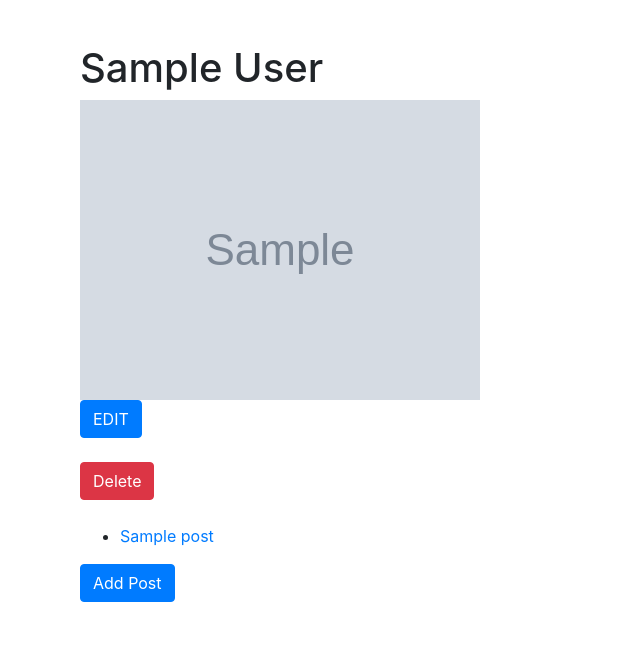
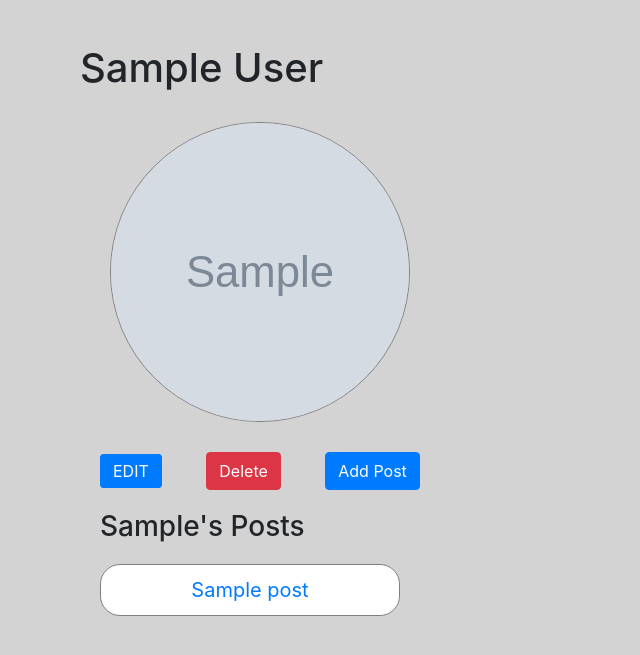
Before and after one commit to gmergola/Blog, a Flask app: page /users/1 in a window 1280 px wide. Shown: the part 56-711 px from the top of the page, without its empty margins (0-640 px from the left). Run offline with Flask 2, Linux system fonts and the light colour scheme; tables that the repository leaves empty hold one stand-in row (values such as "Sample post"); grey boxes marked "Sample" are stand-in pictures; some libraries are stand-ins or nearby versions.

Commit message:
added a lot of styling, fixed edit user form

```diff
--- a/app.py
+++ b/app.py
@@ -27,6 +27,7 @@ def show_all_users():
     """ Show a list of all users. """
 
     users = User.query.all()
+    print(users)
 
     return render_template('/users.html',
                             users=users)
--- a/models.py
+++ b/models.py
@@ -28,7 +28,7 @@ class User(db.Model):
     last_name = db.Column(db.String(30),
                             nullable=False)
 
-    image_url = db.Column(db.String(50),
+    image_url = db.Column(db.Text,
                             nullable=True,
                             default="/static/default.png")
 
--- a/static/app.css
+++ b/static/app.css
@@ -1,8 +1,10 @@
 .app-container {
   margin-left: 5rem;
   margin-top: 100px;
+  background-color: lightgray;
 }
 
+/***************************** NAVBAR ********************************/
 .pages {
   font-size: 20px;
   text-decoration: none;
@@ -14,3 +16,118 @@
   text-decoration: none;
   color: rgb(129, 129, 129);
 }
+
+/***************************** USERS ********************************/
+
+.users-list-title {
+  display: inline-block;
+  margin-bottom: 30px;
+}
+.users-link {
+  border: 2px solid black;
+  margin-top: 25px;
+  display: block;
+  width: 300px;
+  padding-top: 30px;
+  padding-bottom: 30px;
+  text-align: center;
+  font-size: 20px;
+  border-radius: 20px;
+  background-color: white;
+}
+
+.users-link:hover {
+  opacity: 0.5;
+  text-decoration: none;
+}
+
+.add-users-button {
+  margin-left: 20px;
+}
+
+.users-img {
+  width: 70px;
+  height: 70px;
+  margin-right: 15px;
+  margin-left: -50px;
+  border-radius: 50%;
+}
+
+/***************************** USER ********************************/
+
+.user-img {
+  height: 300px;
+  width: 300px;
+  border-radius: 50%;
+  margin: 30px;
+  display: block;
+  border: 1px solid grey;
+}
+
+.user-button {
+  display: inline;
+  margin: 20px;
+}
+
+.user-posts-title{
+  margin: 20px;
+}
+
+.user-posts {
+  display: block;
+  margin: 20px;
+  border: 1px solid grey;
+  width: 300px;
+  padding: 10px;
+  border-radius: 20px;
+  text-align: center;
+  font-size: 20px;
+  background-color: white;
+}
+
+.user-posts:hover {
+  text-decoration: none;
+  opacity: 0.5;
+}
+
+/***************************** POST ********************************/
+
+.post-title {
+  margin-bottom: 20px;
+  width: 22rem;
+  border-bottom: 5px dotted lightslategrey;
+}
+
+.post-content {
+  border: 2px solid grey;
+  border-radius: 5px;
+  padding: 10px;
+  width: 350px;
+  background-color: rgb(228, 226, 226);
+}
+
+.post-button {
+  margin: 10px;
+}
+
+/***************************** TAGS ********************************/
+
+.tags-links-container {
+  background-color: rgb(228, 226, 226);
+  width: 90%;
+  margin-bottom: 20px;
+}
+
+.tags-link {
+  display: inline-block;
+  margin: 7px;
+  background-color: rgb(121, 169, 241);
+  color: white;
+  padding: 7px;
+  border-radius: 5px;
+}
+
+.tags-link:hover {
+  text-decoration: none;
+  opacity: 0.5;
+}
--- a/templates/edit_user.html
+++ b/templates/edit_user.html
@@ -14,7 +14,7 @@
   </p>
   <p>
     <label for="image_url">Profile Image URL: </label>
-    <input type="text" name="image_url" id="image_url" value="{{ user.image_url }}">
+    <input type="text" name="image_url" id="image_url" value="{{ user.image_url if user.image_url else '/static/default.png' }}">
   </p>
   <button class="btn btn-primary" >Save</button>
 </form>
--- a/templates/user.html
+++ b/templates/user.html
@@ -4,22 +4,24 @@
 
 {% block content %}
 <h1>{{ user.first_name }} {{ user.last_name }}</h1>
-<img src="{{ user.image_url }}" alt="{{ user.first_name }}">
-<br>
-<a class="btn btn-primary" href="/users/{{ user.id }}/edit">EDIT</a>
-<br>
-<br>
-<form action="/users/{{ user.id }}/delete" method="POST">
-  <button class= "btn btn-danger">Delete</button>
+
+<img class="user-img" src="{{ user.image_url }}" alt="{{ user.first_name }}">
+
+<a class="user-button btn btn-primary" href="/users/{{ user.id }}/edit">EDIT</a>
+
+<form class="user-button" action="/users/{{ user.id }}/delete" method="POST">
+  <button class="btn btn-danger">Delete</button>
 </form>
-<br>
 
-<ul id="post-list">
-  {% for post in user.posts %}
-  <li><a href="/posts/{{ post.id }}">{{ post.title }}</a></li>
-  {% endfor %}
-</ul>
-<form>
+<form class="user-button">
   <button class="btn btn-primary" formmethod="get" formaction="/users/{{ user.id }}/posts/new">Add Post</button>
 </form>
+
+<div id="post-list">
+  <h3 class="user-posts-title">{{ user.first_name }}'s Posts</h3>
+  {% for post in user.posts %}
+  <div><a class="user-posts" href="/posts/{{ post.id }}">{{ post.title }}</a></div>
+  {% endfor %}
+</div>
+
 {% endblock %}
```
Also changed, not shown: templates/post.html (+6 -6 lines), templates/tags.html (+5 -7 lines), templates/users.html (+8 -8 lines).
